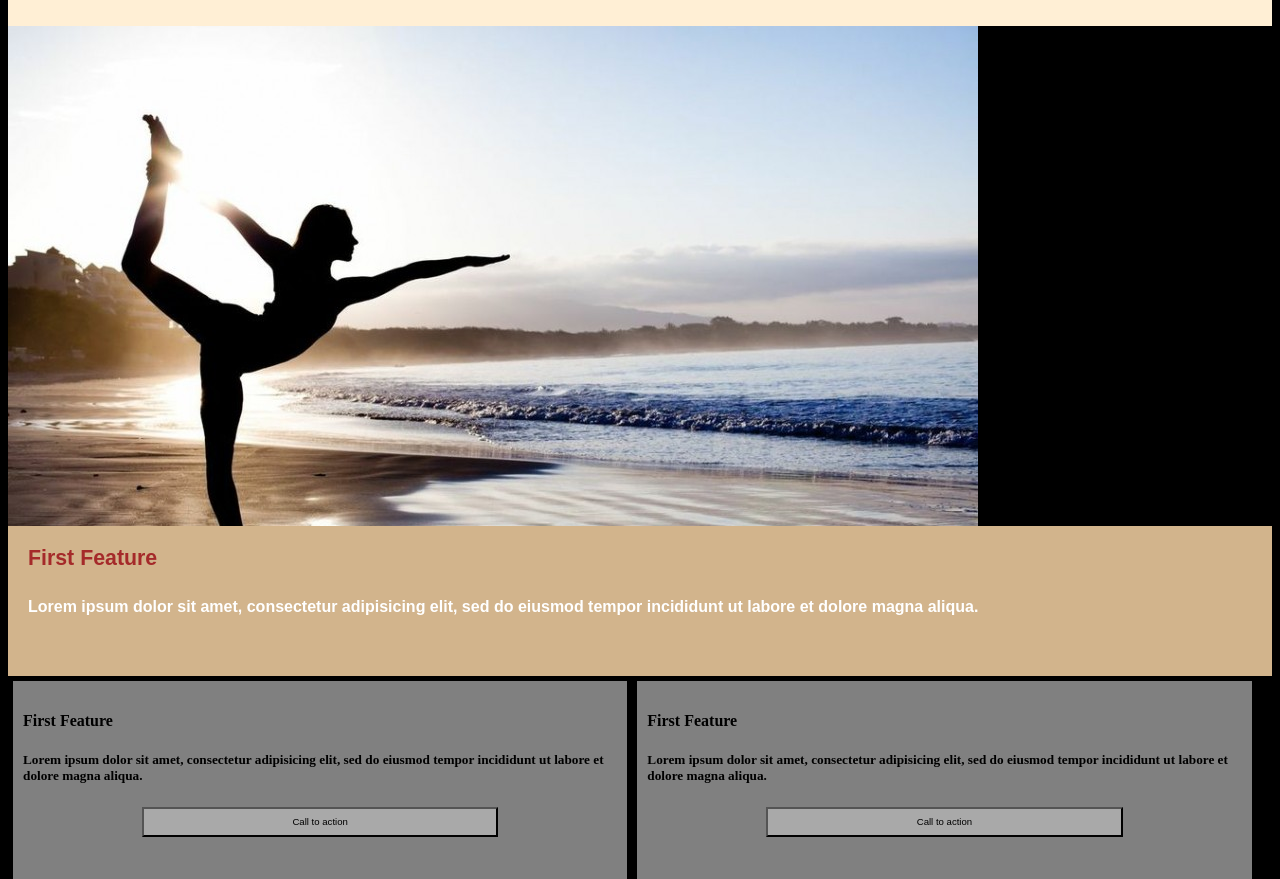
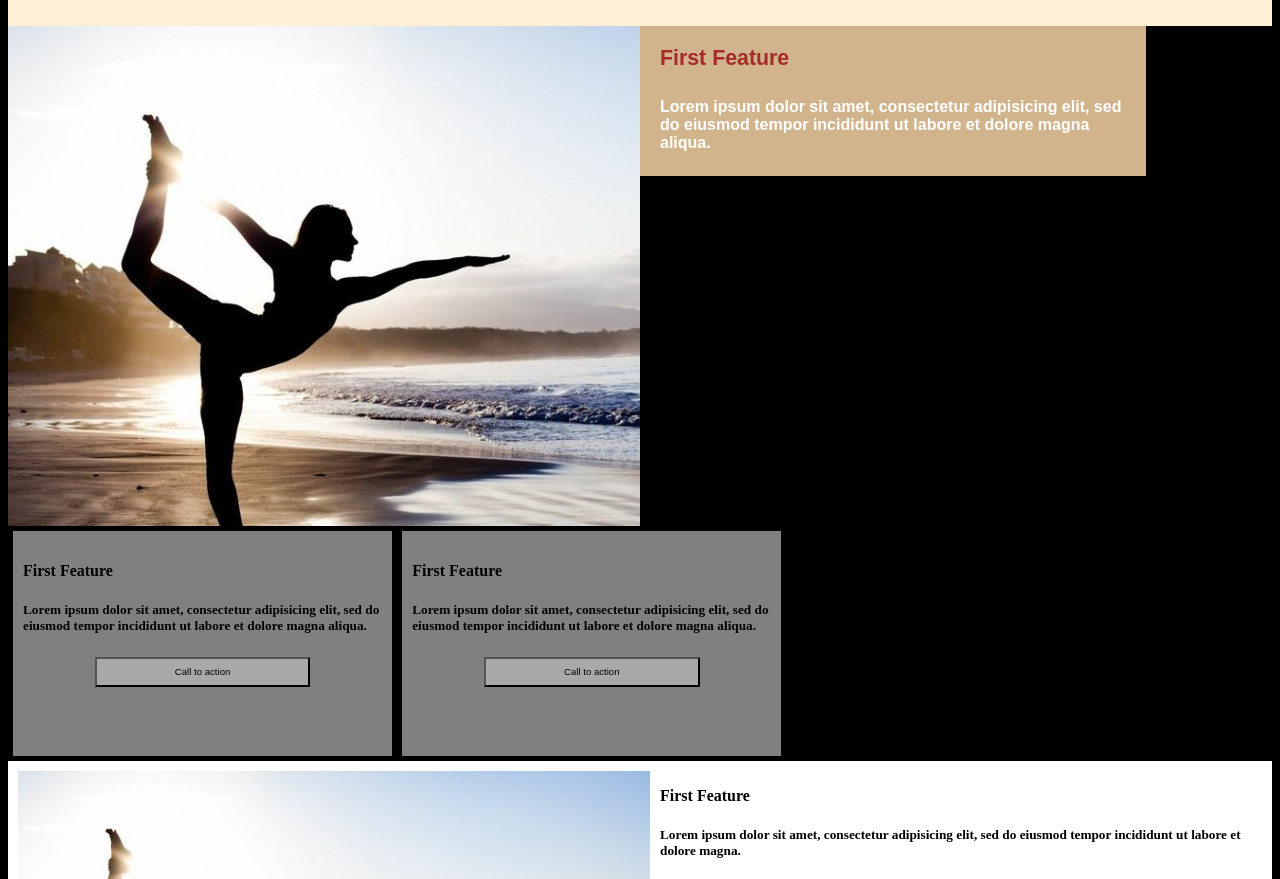
Before and after one commit to NWShadowDev/CSSWeek3, a plain HTML site: page index.html in a window 1280 px wide. Shown: the part 72-951 px from the top of the page. Drawn offline with Linux system fonts and the light colour scheme.

Commit message:
make tablet, and all mobile viewports responsive

```diff
--- a/index.html
+++ b/index.html
@@ -34,7 +34,7 @@
       <img src="img/img1.jpeg" alt="" />
       <div class="text">
         <h4>First Feature</h4>
-        <h5>Lorem ipsum dolor sit amet, consectetur adipisicing elit, sed do eiusmod tempor incididunt ut labore et dolore magna aliqua.</h5>
+        <h5>Lorem ipsum dolor sit amet, consectetur adipisicing elit, sed do eiusmod tempor incididunt ut labore et dolore magna.</h5>
         <button type="button" name="button">Call to action</button>
       </div>
     </div>
--- a/scss/styles.scss
+++ b/scss/styles.scss
@@ -77,6 +77,9 @@ body {
       width: 100%;
       height: auto;
       background: white;
+      .text {
+        padding: 5px;
+      }
       img {
         width: 50%;
         float: left;
@@ -85,6 +88,7 @@ body {
     }
   }
 
+  // 424px and below
   @media screen and (max-width: 424px) {
     .container {
       .box {
@@ -95,8 +99,13 @@ body {
         }
       }
     }
+    #top {
+      background-size: auto;
+      background-position: left;
+    }
+  }
 
-}
+  //425px and higher
   @media screen and (min-width: 425px) {
     .container {
       .box {
@@ -108,6 +117,8 @@ body {
       }
     }
   }
+
+  //768px and higher
   @media screen and (min-width: 768px) {
     .container {
       .box {
@@ -115,3 +126,19 @@ body {
       }
     }
   }
+
+  @media screen and (min-width: 1000px) {
+    .container {
+      #top {
+        width: 50%;
+        // float: left;
+      }
+      .tan {
+        width: 40%;
+      }
+      .box {
+        float: right;
+        width: 30%;
+      }
+    }
+  }
```
Also changed, not shown: css/styles.css, 1 other file. Lines whose indentation alone changed are shown as unchanged.
